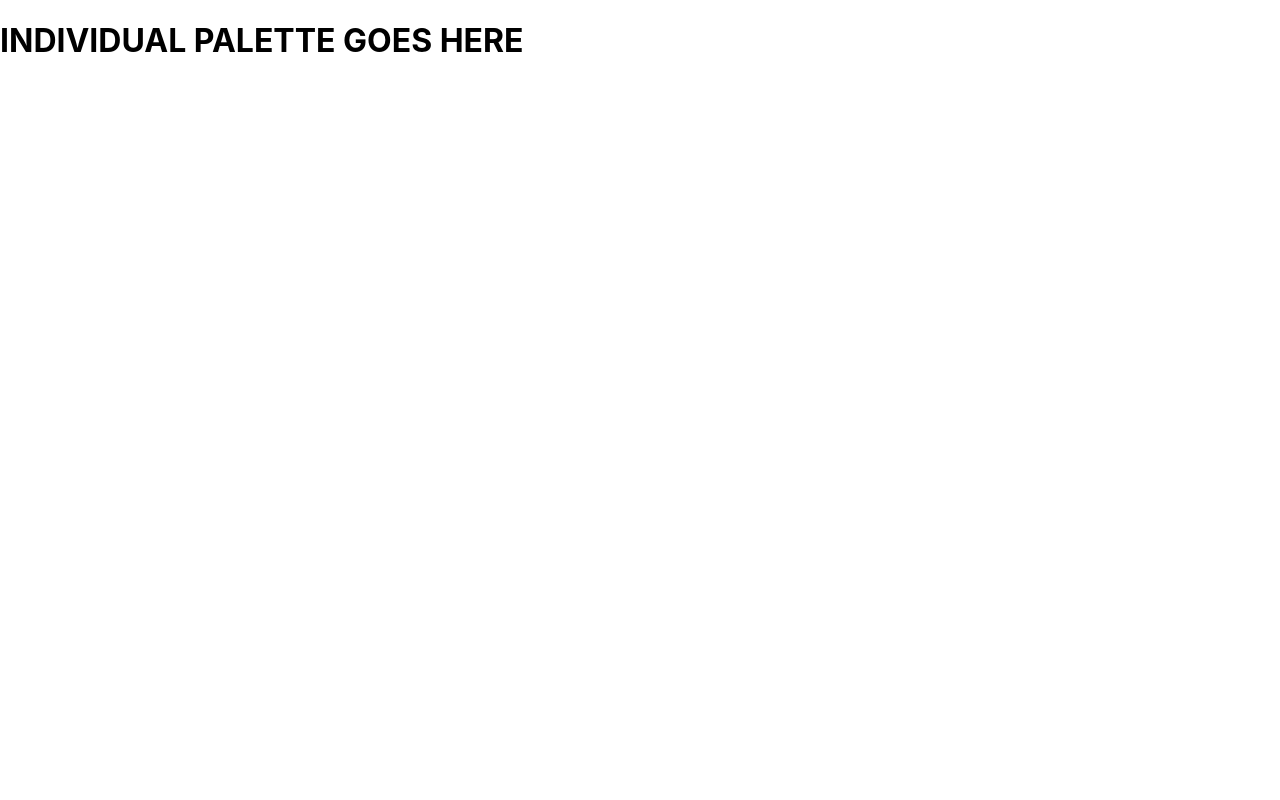
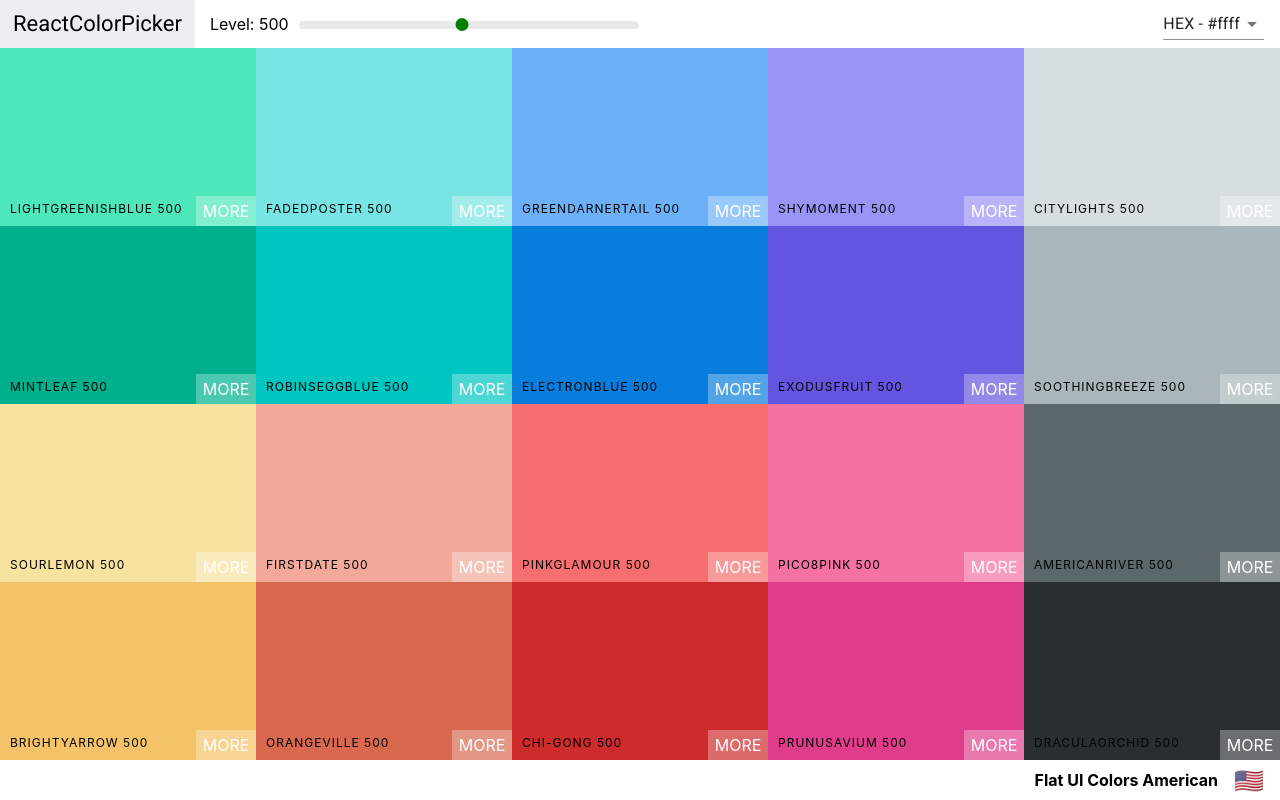
Before and after one commit to zsorosz/react-color-app, a React (Create React App) app: page /palette/flat-ui-colors-american in a window 1280 px wide. Built offline with nearby package versions, Linux system fonts and the light colour scheme.

Commit message:
add function for finding palettes by route

```diff
--- a/src/App.js
+++ b/src/App.js
@@ -5,11 +5,16 @@ import seedColors from './seedColors';
 import { generatePalette } from './colorHelpers';
 
 class App extends Component {
+  findPalette(id){
+    return seedColors.find(function(palette){
+      return palette.id === id
+    });
+  }
   render(){
     return (
       <Switch>
         <Route exact path="/" render={() => <h1>PALETTE GOES HERE</h1>} />
-        <Route exact path="/palette/:id" render={() => <h1>INDIVIDUAL PALETTE GOES HERE</h1>} />
+        <Route exact path="/palette/:id" render={(routeProps) => <Palette palette={generatePalette(this.findPalette(routeProps.match.params.id))}/>} />
       </Switch>
       // <div>
       //   <Palette palette={generatePalette(seedColors[4])} />
```
